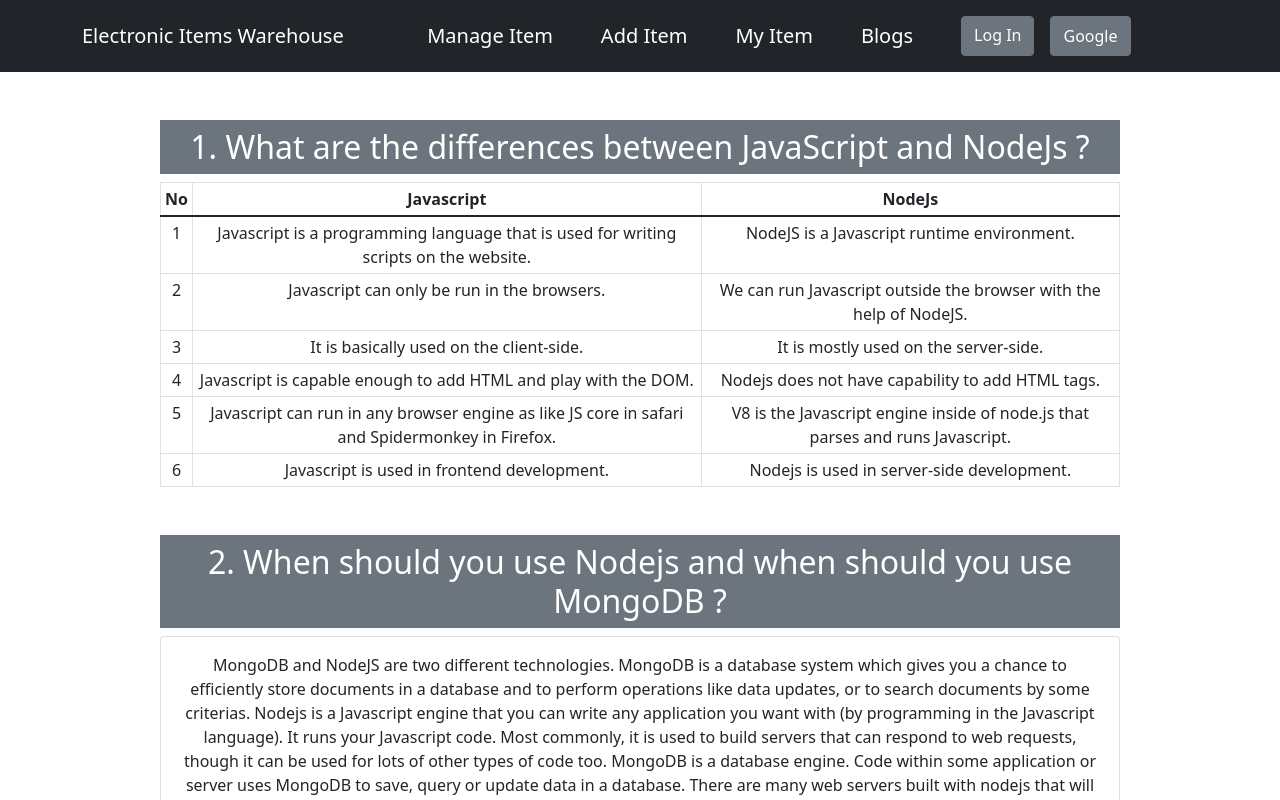
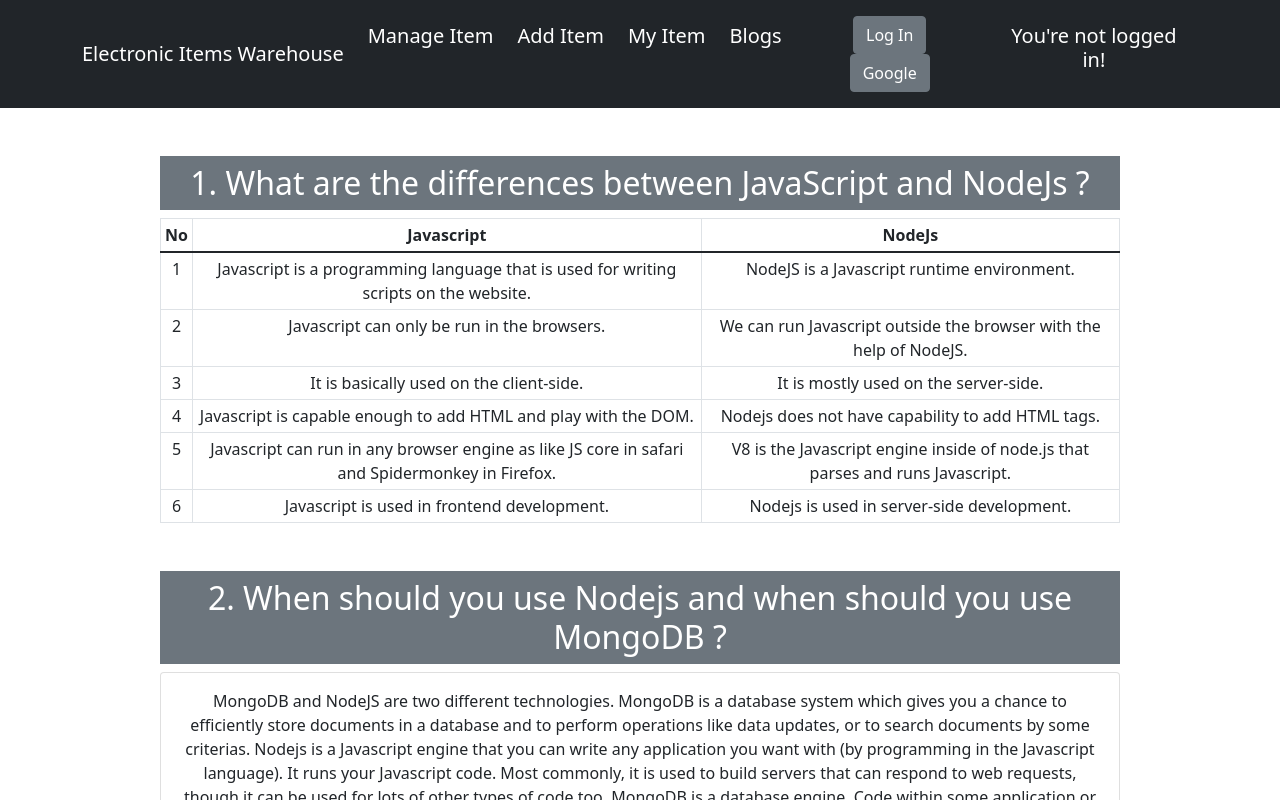
Before and after one commit to shawon-MG/Warehouse_Management--ClientSide, a React (Create React App) app: page /blogs in a window 1280 px wide. Shown: the top 800 px of the page. Built offline with nearby package versions, Linux system fonts and the light colour scheme.

Commit message:
sign out btn added

```diff
--- /dev/null
+++ b/public/404.html
@@ -0,0 +1,33 @@
+<!DOCTYPE html>
+<html>
+  <head>
+    <meta charset="utf-8">
+    <meta name="viewport" content="width=device-width, initial-scale=1">
+    <title>Page Not Found</title>
+
+    <style media="screen">
+      body { background: #ECEFF1; color: rgba(0,0,0,0.87); font-family: Roboto, Helvetica, Arial, sans-serif; margin: 0; padding: 0; }
+      #message { background: white; max-width: 360px; margin: 100px auto 16px; padding: 32px 24px 16px; border-radius: 3px; }
+      #message h3 { color: #888; font-weight: normal; font-size: 16px; margin: 16px 0 12px; }
+      #message h2 { color: #ffa100; font-weight: bold; font-size: 16px; margin: 0 0 8px; }
+      #message h1 { font-size: 22px; font-weight: 300; color: rgba(0,0,0,0.6); margin: 0 0 16px;}
+      #message p { line-height: 140%; margin: 16px 0 24px; font-size: 14px; }
+      #message a { display: block; text-align: center; background: #039be5; text-transform: uppercase; text-decoration: none; color: white; padding: 16px; border-radius: 4px; }
+      #message, #message a { box-shadow: 0 1px 3px rgba(0,0,0,0.12), 0 1px 2px rgba(0,0,0,0.24); }
+      #load { color: rgba(0,0,0,0.4); text-align: center; font-size: 13px; }
+      @media (max-width: 600px) {
+        body, #message { margin-top: 0; background: white; box-shadow: none; }
+        body { border-top: 16px solid #ffa100; }
+      }
+    </style>
+  </head>
+  <body>
+    <div id="message">
+      <h2>404</h2>
+      <h1>Page Not Found</h1>
+      <p>The specified file was not found on this website. Please check the URL for mistakes and try again.</p>
+      <h3>Why am I seeing this?</h3>
+      <p>This page was generated by the Firebase Command-Line Interface. To modify it, edit the <code>404.html</code> file in your project's configured <code>public</code> directory.</p>
+    </div>
+  </body>
+</html>
--- a/src/components/EmailSignIn/EmailSignIn.js
+++ b/src/components/EmailSignIn/EmailSignIn.js
@@ -1,5 +1,5 @@
 import { createUserWithEmailAndPassword, getAuth, sendEmailVerification, sendPasswordResetEmail, signInWithEmailAndPassword } from 'firebase/auth';
-import React, { useState } from 'react';
+import { useState } from 'react';
 import { Button, Form } from 'react-bootstrap';
 import app from '../../firebase.config';
 
--- a/src/components/Main/Main.js
+++ b/src/components/Main/Main.js
@@ -2,12 +2,16 @@ import React from 'react';
 import { Button, Container, Nav, Navbar } from 'react-bootstrap';
 
 import app from '../../firebase.config';
-import { getAuth, GoogleAuthProvider, signInWithPopup } from 'firebase/auth';
+import { useState } from 'react';
+
+import { getAuth, GoogleAuthProvider, signInWithPopup, signOut } from 'firebase/auth';
+
 
 const auth = getAuth(app);
 
 const Main = () => {
 
+    const [user, setUser] = useState({});
     const googleProvider = new GoogleAuthProvider();
 
     const handleGoogleSignIn = () => {
@@ -15,10 +19,21 @@ const Main = () => {
         signInWithPopup(auth, googleProvider)
             .then(result => {
                 const user = result.user;
+                setUser(user);
                 console.log(user);
             })
             .catch(error => {
                 console.log('Error', error);
+            })
+    };
+
+    const handleSignOut = () => {
+        signOut(auth)
+            .then(() => {
+                setUser({})
+            })
+            .catch(error => {
+                setUser({})
             })
     };
 
@@ -27,16 +42,35 @@ const Main = () => {
 
             <Navbar bg="dark" variant="dark">
                 <Container>
-                    <Navbar.Brand href="/">Electronic Items Warehouse</Navbar.Brand>
+                    <Navbar.Brand href="/">Electronic Items Warehouse </Navbar.Brand>
                     <Nav className="mx-auto p-2">
-                        <Navbar.Brand className='me-5' href="manage-item">Manage Item</Navbar.Brand>
-                        <Navbar.Brand className='me-5' href="add-item">Add Item</Navbar.Brand>
-                        <Navbar.Brand className='me-5' href="my-item">My Item</Navbar.Brand>
-                        <Navbar.Brand className='me-5' href="/blogs">Blogs</Navbar.Brand>
+                        <Navbar.Brand className='me-4' href="manage-item">Manage Item</Navbar.Brand>
+                        <Navbar.Brand className='me-4' href="add-item">Add Item</Navbar.Brand>
+                        <Navbar.Brand className='me-4' href="my-item">My Item</Navbar.Brand>
 
-                        <Button href="/signIn" variant="secondary" className='text-white me-3' >Log In</Button>
+                        <Navbar.Brand className='me-4' href="/blogs">Blogs</Navbar.Brand>
 
-                        <Button variant="secondary" className='text-white' onClick={handleGoogleSignIn}>Google</Button>
+                        {
+                            user.email
+                                ?
+                                <Button variant="secondary" className='text-white' onClick={handleSignOut}>Sign Out</Button>
+                                :
+                                <div>
+                                    <Button href="/signIn" variant="secondary" className='text-white me-3' >Log In</Button>
+
+                                    <Button variant="secondary" className='text-white me-3' onClick={handleGoogleSignIn}>Google</Button>
+                                </div>
+
+                        }
+                        {
+                            user.email
+                                ?
+                                <h5 className='text-white mt-2 ps-2'> Hi, <span className='bg-white text-dark p-1 me-1 rounded'> {user.displayName} </span> you're logged in!</h5>
+                                :
+                                <h5 className='text-white mt-2 ps-2'> You're not logged in!</h5>
+
+                        }
+
                     </Nav>
                 </Container>
             </Navbar>
```
Also changed, not shown: firebase.json (added), 1 other file (tests, documents, lock files or other folders).
